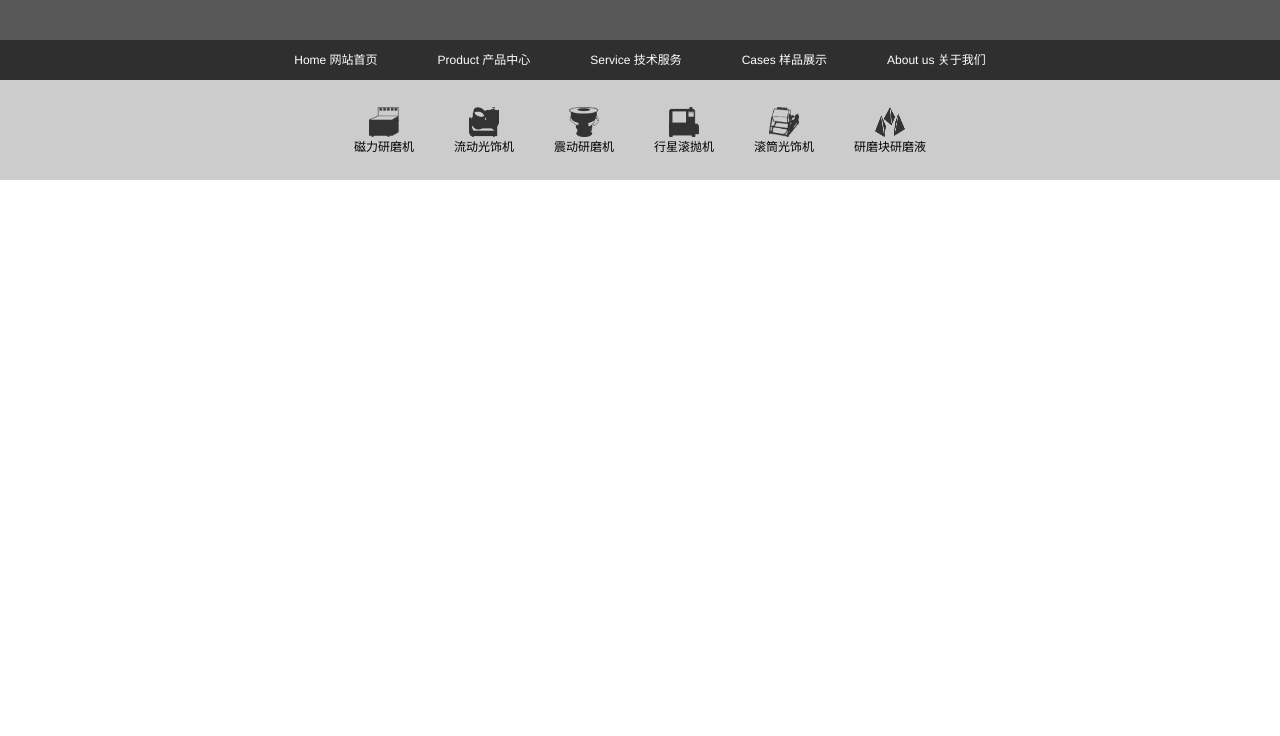
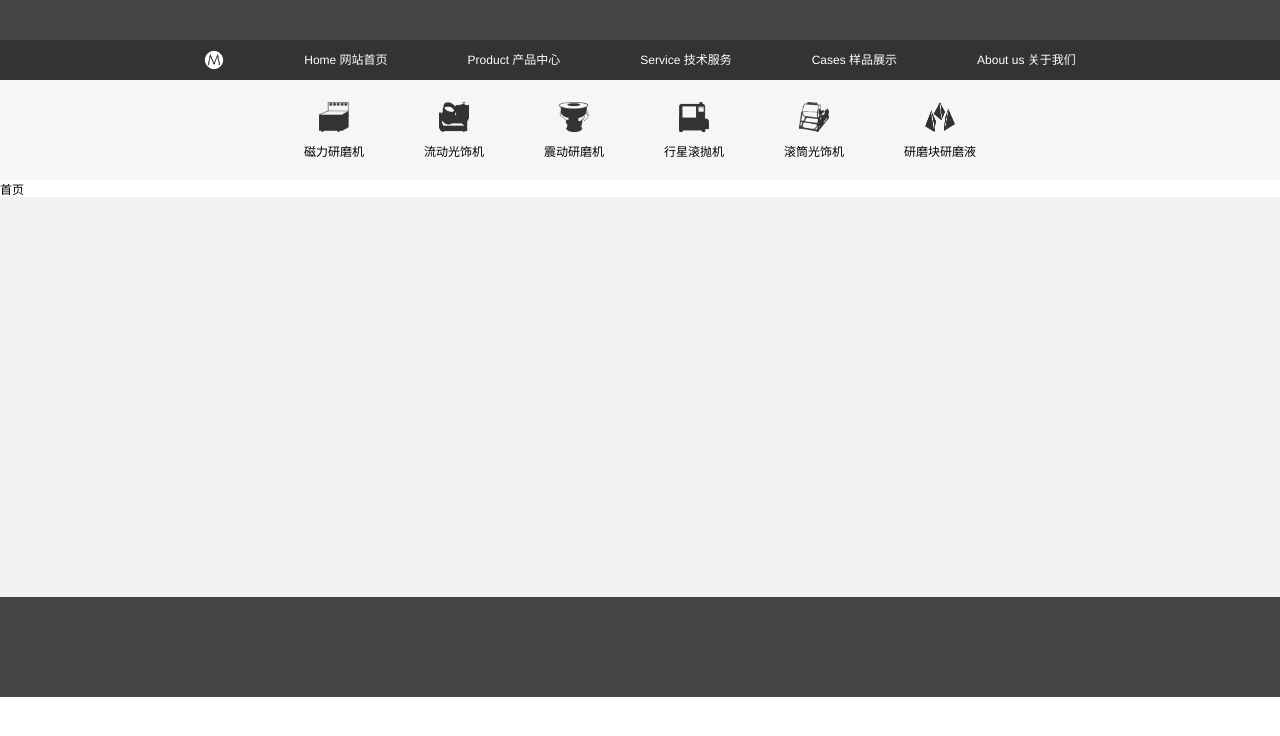
Before and after one commit to wsq12345/zjmzy, a Vue app: page / in a window 1280 px wide. Shown: the top 736 px of the page. Built offline with nearby package versions, Linux system fonts and the light colour scheme.

Commit message:
头部样式调整

```diff
--- a/src/App.vue
+++ b/src/App.vue
@@ -1,12 +1,17 @@
 <template>
-  <div id="app">
+  <div id="app" v-cloak>
+    <header-guide></header-guide>
     <router-view/>
+    <footer-guide></footer-guide>
   </div>
 </template>
 
 <script>
+import HeaderGuide from '@/components/HeaderGuide'
+import FooterGuide from '@/components/FooterGuide'
 export default {
-  name: 'App'
+  name: 'App',
+  components: { HeaderGuide, FooterGuide }
 }
 </script>
 
@@ -21,4 +26,7 @@ export default {
   margin: 0;
   padding: 0;
 }
+[v-cloak]{
+  display: none;
+}
 </style>
--- /dev/null
+++ b/src/components/FooterGuide.vue
@@ -0,0 +1,28 @@
+<template>
+  <footer class="footer">
+    <div class="paten1"></div>
+    <div class="paten2"></div>
+  </footer>
+</template>
+
+<script>
+export default {
+  name: "FooterGuide",
+  data() {
+    return {};
+  },
+};
+</script>
+
+<style lang="scss" scoped>
+.footer {
+  .paten1 {
+    background: rgb(242, 242, 242);
+    height: 400px;
+  }
+  .paten2 {
+    background: rgb(68, 68, 68);
+    height: 100px;
+  }
+}
+</style>
--- a/src/components/HeaderGuide.vue
+++ b/src/components/HeaderGuide.vue
@@ -3,6 +3,11 @@
     <div class="paten1"></div>
     <div class="paten2">
       <ul class="menu_list">
+        <li>
+          <a href="javascript:void(0)">
+            <img src="../assets/imgae/铭logo.gif">
+          </a>
+        </li>
         <li v-for="menu in menus" :key="menu.index">
           <a href="javascript:void(0)">
             {{ menu.name }}
@@ -48,11 +53,11 @@ export default {
 
 <style lang="scss" scoped>
 .paten1 {
-  background: rgba(48, 47, 47, 0.8);
+  background: rgb(68,68,68);
   height: 40px;
 }
 .paten2 {
-  background: rgb(48, 47, 47);
+  background: rgb(51, 51, 51);
   height: 40px;
   text-align: center;
   .menu_list,
@@ -65,7 +70,7 @@ export default {
     display: inline-block;
     li {
       float: left;
-      margin: 0 30px;
+      margin: 0 40px;
       a {
         height: 40px;
         font-size: 12px;
@@ -73,15 +78,22 @@ export default {
         color: white;
         text-decoration: none;
         text-align: center;
+        display: flex;
+        align-items:center;
+        justify-content:center;
         &:hover {
           color: red;
+        }
+        img {
+          width: 20px;
+          height: 20px;
         }
       }
     }
   }
 }
 .paten3 {
-  background: #ccc;
+  background: rgb(246, 246, 246);
   height: 100px;
   text-align: center;
   .menu_list,
@@ -92,6 +104,7 @@ export default {
   }
   .menu_list {
     display: inline-block;
+    overflow: hidden;
     li {
       float: left;
       display: flex;
@@ -100,12 +113,15 @@ export default {
       height: 100px;
       align-items:center;
       justify-content:center;
-      margin: 0 20px;
+      margin: 0 30px;
       img {
         width: 30px;
         height: 30px;
         margin: 0 auto;
       }
+      span {
+        padding-top: 10px;
+      }
     }
   }
 }
--- a/src/router/index.js
+++ b/src/router/index.js
@@ -1,6 +1,5 @@
 import Vue from 'vue'
 import Router from 'vue-router'
-import HeaderGuide from '@/components/HeaderGuide.vue'
 
 Vue.use(Router)
 
@@ -8,8 +7,8 @@ export default new Router({
   routes: [
     {
       path: '/',
-      name: 'HeaderGuide',
-      component: HeaderGuide
+      name: 'Home',
+      component: () => import('@/view/Home.vue')
     }
   ]
 })
--- /dev/null
+++ b/src/view/Home.vue
@@ -0,0 +1,15 @@
+<template>
+  <div>
+    首页
+  </div>
+</template>
+
+<script>
+export default {
+  name: 'Home'
+}
+</script>
+
+<style lang="scss" scoped>
+
+</style>
```
Also changed, not shown: src/assets/imgae/铭logo.gif (added), 1 other file (tests, documents, lock files or other folders).
